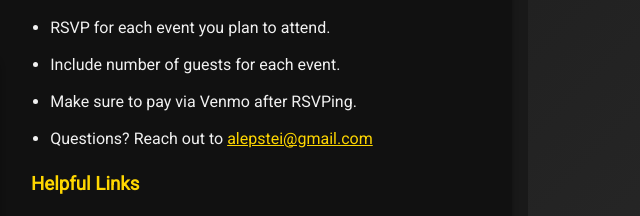
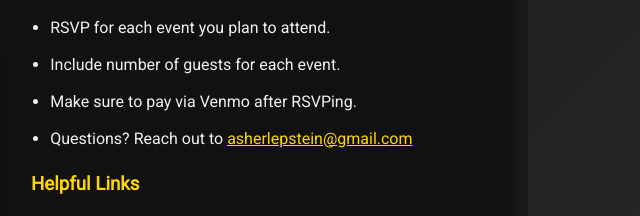
Before and after one commit to alepstei/uschs-20-year-reunion, a plain HTML site: page index.html in a window 1280 px wide. Shown: the part 1368-1584 px from the top of the page, 628-1268 px from the left. Drawn offline with Linux system fonts and the light colour scheme; a script that the page names is missing.

Commit message:
Update index.html

```diff
--- a/index.html
+++ b/index.html
@@ -338,7 +338,7 @@
           <li>RSVP for each event you plan to attend.</li>
           <li>Include number of guests for each event.</li>
           <li>Make sure to pay via Venmo after RSVPing.</li>
-          <li>Questions? Reach out to <a href="mailto:alepstei@gmail.com">alepstei@gmail.com</a></li>
+          <li>Questions? Reach out to <a href="mailto:asherlepstein@gmail.com">asherlepstein@gmail.com</a></li>
         </ul>
         <h3>Helpful Links</h3>
         <ul>
```
